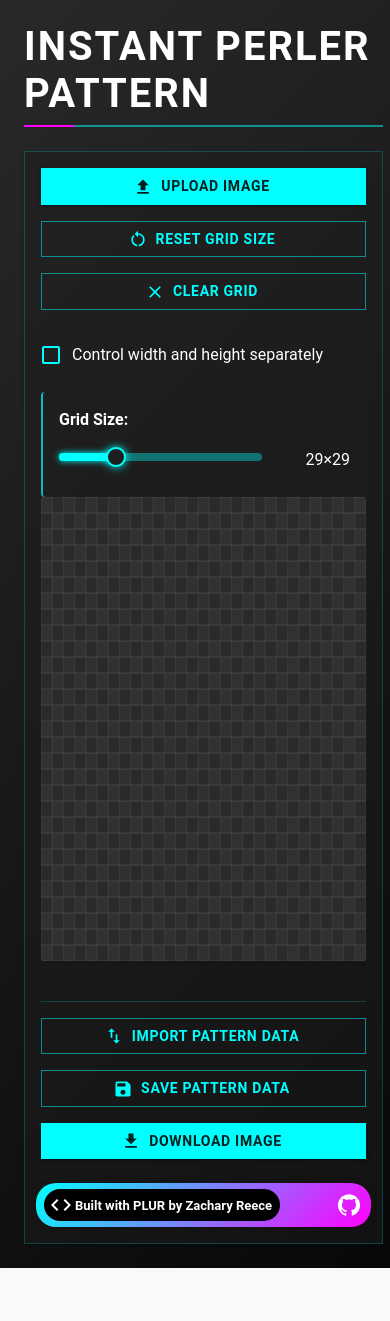
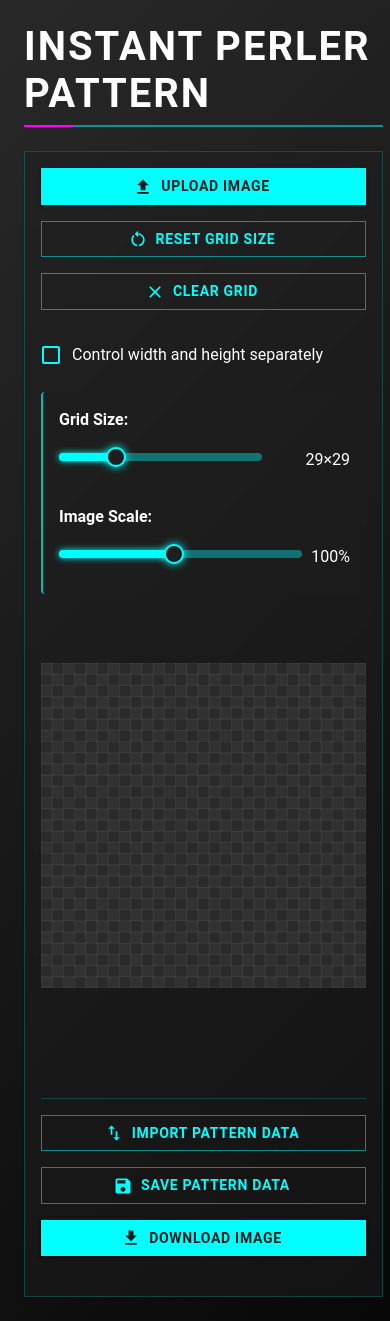
Before and after one commit to zreecespieces/perler-pattern-generator, a React (Vite) app: page / in a window 390 px wide. Before the commit the page ends 1268 px from the top, so only its background shows below. Built offline with nearby package versions, Linux system fonts and the light colour scheme.

Commit message:
added image scaling

```diff
--- a/src/components/CanvasGrid/CanvasGrid.tsx
+++ b/src/components/CanvasGrid/CanvasGrid.tsx
@@ -8,6 +8,7 @@ interface CanvasGridProps {
   onMouseUp: () => void;
   gridSize: GridSize;
   currentTool: EditTool;
+  scale?: number;
 }
 
 // Canvas-based grid renderer with improved visuals for all grid sizes
@@ -17,7 +18,8 @@ const CanvasGrid: React.FC<CanvasGridProps> = ({
   onMouseOver,
   onMouseUp,
   gridSize,
-  currentTool
+  currentTool,
+  scale = 100
 }) => {
   const canvasRef = useRef<HTMLCanvasElement>(null);
   const contextRef = useRef<CanvasRenderingContext2D | null>(null);
@@ -32,18 +34,28 @@ const CanvasGrid: React.FC<CanvasGridProps> = ({
   // Store scaling factor for mouse coordinates calculation
   const scalingFactorRef = useRef<number>(1);
 
-  // Draw the grid with enhanced styling
+  // Update the drawGrid function to account for the new scaling approach
   const drawGrid = useCallback(() => {
     const canvas = canvasRef.current;
     const context = contextRef.current;
     if (!canvas || !context) return;
 
     // Clear canvas
-    context.clearRect(0, 0, canvas.width, canvas.height);
+    context.clearRect(0, 0, canvas.width / (scale / 100), canvas.height / (scale / 100));
+
+    // Save the current context state before any transformations
+    context.save();
+
+    // Reset any existing transform before applying a new one
+    context.setTransform(1, 0, 0, 1, 0, 0);
+
+    // Apply the user scaling to the context
+    const userScaling = scale / 100;
+    context.scale(userScaling, userScaling);
 
     // Draw grid background with a subtle pattern
     context.fillStyle = '#2a2a2a';
-    context.fillRect(0, 0, canvas.width, canvas.height);
+    context.fillRect(0, 0, gridSize.width * pixelSize, gridSize.height * pixelSize);
 
     // Draw subtle background pattern
     context.fillStyle = 'rgba(255, 255, 255, 0.03)';
@@ -86,7 +98,7 @@ const CanvasGrid: React.FC<CanvasGridProps> = ({
     for (let y = 0; y <= gridSize.height; y++) {
       context.beginPath();
       context.moveTo(0, y * pixelSize);
-      context.lineTo(canvas.width, y * pixelSize);
+      context.lineTo(gridSize.width * pixelSize, y * pixelSize);
       context.stroke();
     }
 
@@ -94,10 +106,13 @@ const CanvasGrid: React.FC<CanvasGridProps> = ({
     for (let x = 0; x <= gridSize.width; x++) {
       context.beginPath();
       context.moveTo(x * pixelSize, 0);
-      context.lineTo(x * pixelSize, canvas.height);
+      context.lineTo(x * pixelSize, gridSize.height * pixelSize);
       context.stroke();
     }
-  }, [perlerPattern, gridSize]);
+
+    // Restore the context state
+    context.restore();
+  }, [perlerPattern, gridSize, scale]);
 
   // Handle mouse events
   const getCellCoordinates = (e: React.MouseEvent<HTMLCanvasElement>) => {
@@ -105,9 +120,22 @@ const CanvasGrid: React.FC<CanvasGridProps> = ({
     if (!canvas) return null;
 
     const rect = canvas.getBoundingClientRect();
-    const scalingFactor = scalingFactorRef.current;
-    const x = Math.floor(((e.clientX - rect.left) / scalingFactor) / pixelSize);
-    const y = Math.floor(((e.clientY - rect.top) / scalingFactor) / pixelSize);
+    const scaling = scalingFactorRef.current; // This is displayWidth / canvasWidth
+
+    // First calculate position in display space
+    const displayX = e.clientX - rect.left;
+    const displayY = e.clientY - rect.top;
+
+    // Then convert to canvas space accounting for the scaling
+    // We divide by scaling because the canvas is actually smaller/larger than its display size
+    const canvasX = displayX / scaling;
+    const canvasY = displayY / scaling;
+
+    // Finally convert to grid cell coordinates (taking into account the context scaling)
+    // Since the context is scaled by userScaling, we need to divide by it to get actual pixel coordinates
+    const userScaling = scale / 100;
+    const x = Math.floor(canvasX / (pixelSize * userScaling));
+    const y = Math.floor(canvasY / (pixelSize * userScaling));
 
     // Check bounds
     if (x < 0 || x >= gridSize.width || y < 0 || y >= gridSize.height) return null;
@@ -147,7 +175,7 @@ const CanvasGrid: React.FC<CanvasGridProps> = ({
     onMouseUp();
   };
 
-  // Initialize canvas size based on grid dimensions and pixel size
+  // Initialize canvas and handle scaling
   useEffect(() => {
     const canvas = canvasRef.current;
     const context = canvas?.getContext('2d');
@@ -157,35 +185,50 @@ const CanvasGrid: React.FC<CanvasGridProps> = ({
       const canvasWidth = gridSize.width * pixelSize;
       const canvasHeight = gridSize.height * pixelSize;
 
-      // Set actual canvas size in pixels
-      canvas.width = canvasWidth;
-      canvas.height = canvasHeight;
-
-      // Set displayed size - allow CSS scaling while maintaining pixel perfectness
-      const maxDisplayWidth = 900; // Increased maximum width to better utilize container
-      const maxDisplayHeight = 800; // Maximum height to prevent overflow
+      // Calculate display dimensions that won't change with scaling
+      // (we'll maintain these visual dimensions regardless of scale)
+      const maxDisplayWidth = 500; // Fixed visual width
+      const maxDisplayHeight = 500; // Fixed visual height
 
       // Calculate appropriate scaling to fit within our container
+      // This ratio ensures the canvas fits properly in its visual dimensions
       const widthScaling = canvasWidth > maxDisplayWidth ? maxDisplayWidth / canvasWidth : 1;
       const heightScaling = canvasHeight > maxDisplayHeight ? maxDisplayHeight / canvasHeight : 1;
+      const baseScaling = Math.min(widthScaling, heightScaling);
 
-      // Use the smaller scaling factor to ensure it fits both dimensions
-      const scaling = Math.min(widthScaling, heightScaling);
+      // The display size remains constant
+      const displayWidth = canvasWidth * baseScaling;
+      const displayHeight = canvasHeight * baseScaling;
+
+      // Scale the actual canvas size based on the user's scale input
+      // This means at 100% scale, the canvas is exactly the size needed for the normal view
+      // At larger scales, the canvas is larger but still displayed at the same visual size
+      // At smaller scales, the canvas is smaller but still displayed at the same visual size
+      const userScaling = scale / 100; // Convert percentage to decimal
+
+      // Set actual internal canvas pixel dimensions (for rendering)
+      // Scaled by the user's preference
+      canvas.width = Math.round(canvasWidth * userScaling);
+      canvas.height = Math.round(canvasHeight * userScaling);
+
+      // The visible display size remains fixed regardless of scale
+      canvas.style.width = `${displayWidth}px`;
+      canvas.style.height = `${displayHeight}px`;
 
       // Store scaling factor for mouse coordinate calculations
-      scalingFactorRef.current = scaling;
-
-      // Apply CSS sizing (this is separate from the actual canvas pixel dimensions)
-      canvas.style.width = `${canvasWidth * scaling}px`;
-      canvas.style.height = `${canvasHeight * scaling}px`;
+      // This is the ratio between canvas internal size and displayed size
+      scalingFactorRef.current = displayWidth / canvas.width;
 
       // Store context for later use
       contextRef.current = context;
 
+      // We need to adjust the drawing context to account for scaling
+      context.scale(userScaling, userScaling);
+
       // Initial draw
       drawGrid();
     }
-  }, [gridSize, drawGrid]);
+  }, [gridSize, drawGrid, scale]);
 
   // Redraw when pattern changes
   useEffect(() => {
@@ -209,6 +252,15 @@ const CanvasGrid: React.FC<CanvasGridProps> = ({
   };
 
   return (
+    <div style={{
+      width: '100%', // Fill available width in parent container
+      height: '100%', // Fill available height in parent container
+      display: 'flex',
+      justifyContent: 'center',
+      alignItems: 'center',
+      overflow: 'hidden',
+      position: 'relative',
+    }}>
       <canvas
         ref={canvasRef}
         onMouseDown={handleCanvasMouseDown}
@@ -217,13 +269,16 @@ const CanvasGrid: React.FC<CanvasGridProps> = ({
         onMouseLeave={handleCanvasMouseLeave}
         style={{
           cursor: getCursorStyle(),
-        display: 'block', // Removes any extra space below canvas
-        boxShadow: '0 0 5px rgba(0, 0, 0, 0.2)', // Subtle shadow
-        borderRadius: '2px', // Slightly rounded corners
-        maxWidth: '100%', // Allow scaling
-        height: 'auto' // Maintain aspect ratio
+          display: 'block',
+          boxShadow: '0 0 5px rgba(0, 0, 0, 0.2)',
+          borderRadius: '2px',
+          objectFit: 'contain', // Maintains aspect ratio while filling container
+          maxWidth: '100%',
+          maxHeight: '100%',
+          margin: 'auto',
         }}
       />
+    </div>
   );
 };
 
--- a/src/components/ColorLegend/ColorLegend.tsx
+++ b/src/components/ColorLegend/ColorLegend.tsx
@@ -49,7 +49,7 @@ const ColorLegend: React.FC<ColorLegendProps> = ({ perlerPattern, onReplaceColor
   return (
     <Box
       sx={{
-        position: !isMobile ? 'absolute' : undefined,
+        position: "absolute",
         top: 10,
         right: 10,
         width: '150px',
--- a/src/components/Layout/Attribution.tsx
+++ b/src/components/Layout/Attribution.tsx
@@ -3,6 +3,7 @@ import CodeIcon from "@mui/icons-material/Code"
 import GitHubIcon from "@mui/icons-material/GitHub"
 
 export function Attribution({ fullWidth }: { fullWidth?: boolean }) {
+  return null
     return <Box
           sx={{
             display: 'flex',
--- a/src/components/Layout/MainContent.tsx
+++ b/src/components/Layout/MainContent.tsx
@@ -177,6 +177,7 @@ const MainContent: React.FC<MainContentProps> = ({
             onSeparateDimensionsChange={onSeparateDimensionsChange}
             scale={scale}
             onScaleChange={onScaleChange}
+            showScaleControl={true}
           />
         </Box>
 
@@ -193,6 +194,7 @@ const MainContent: React.FC<MainContentProps> = ({
           onMouseOver={onMouseOver}
           onMouseUp={onMouseUp}
           onReplaceColor={handleColorSwatch}
+          scale={scale}
         />
 
         <ExportControls
--- a/src/components/Pegboard/Pegboard.tsx
+++ b/src/components/Pegboard/Pegboard.tsx
@@ -16,6 +16,7 @@ interface PegboardProps {
   onMouseOver?: (y: number, x: number) => void;
   onMouseUp?: () => void;
   onReplaceColor?: (oldColor: string, newColor: string) => void;
+  scale?: number;
 }
 
 const Pegboard: React.FC<PegboardProps> = ({
@@ -29,6 +30,7 @@ const Pegboard: React.FC<PegboardProps> = ({
   onMouseOver,
   onMouseUp,
   onReplaceColor,
+  scale = 100,
 }) => {
   const isMobile = useMediaQuery(theme => theme.breakpoints.down("md"))
   // Mouse handlers for dragging paint/erase
@@ -82,11 +84,12 @@ const Pegboard: React.FC<PegboardProps> = ({
         alignItems: 'center',
         width: '100%',
         height: '100%',
-        overflow: 'auto', // Make the inner container scrollable
+        overflow: 'hidden', // Changed from 'auto' to 'hidden'
         position: 'relative',
       }}
       onMouseLeave={handleMouseLeave}
     >
+      <ColorLegend perlerPattern={perlerPattern} onReplaceColor={handleReplaceColor} />
 
       <CanvasGrid
         perlerPattern={perlerPattern}
@@ -95,16 +98,14 @@ const Pegboard: React.FC<PegboardProps> = ({
         onMouseOver={handleMouseOver}
         onMouseUp={handleMouseUp}
         currentTool={currentTool}
+        scale={scale}
       />
 
       {/* Color legend showing counts of each color used */}
       {isMobile && (
         <>
           <br />
-          <ColorLegend
-            perlerPattern={perlerPattern}
-            onReplaceColor={handleReplaceColor}
-          />
+          <ColorLegend perlerPattern={perlerPattern} onReplaceColor={handleReplaceColor} />
         </>
       )}
     </Box>
```
Lines whose indentation alone changed are shown as unchanged.
